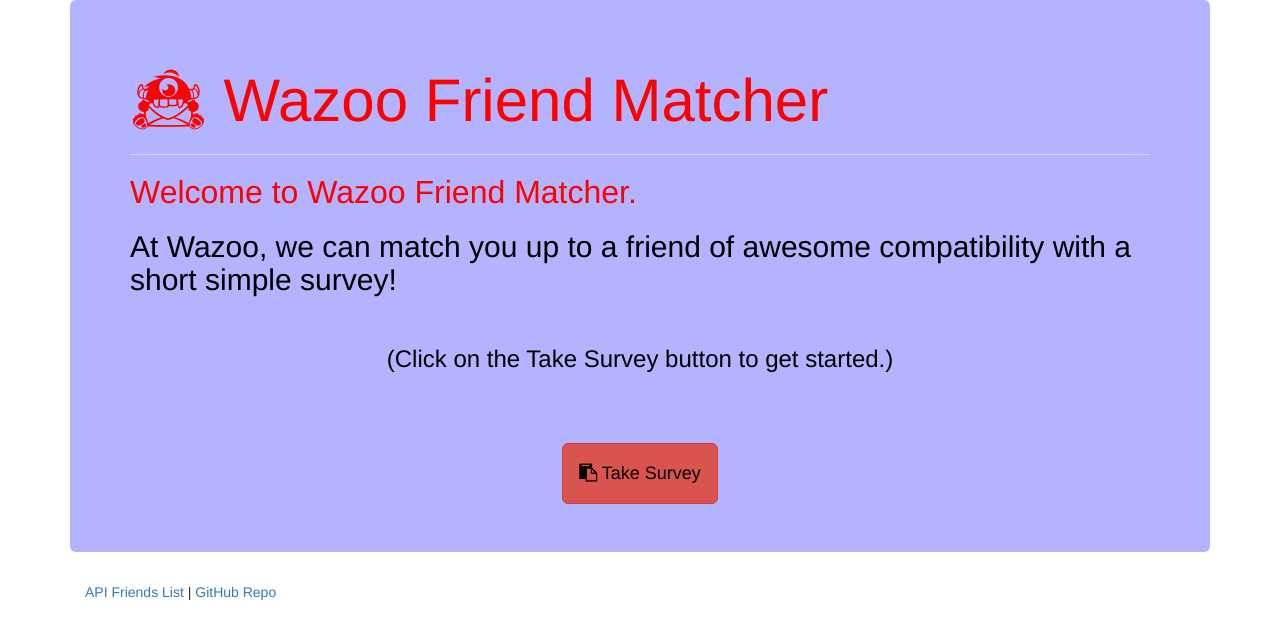
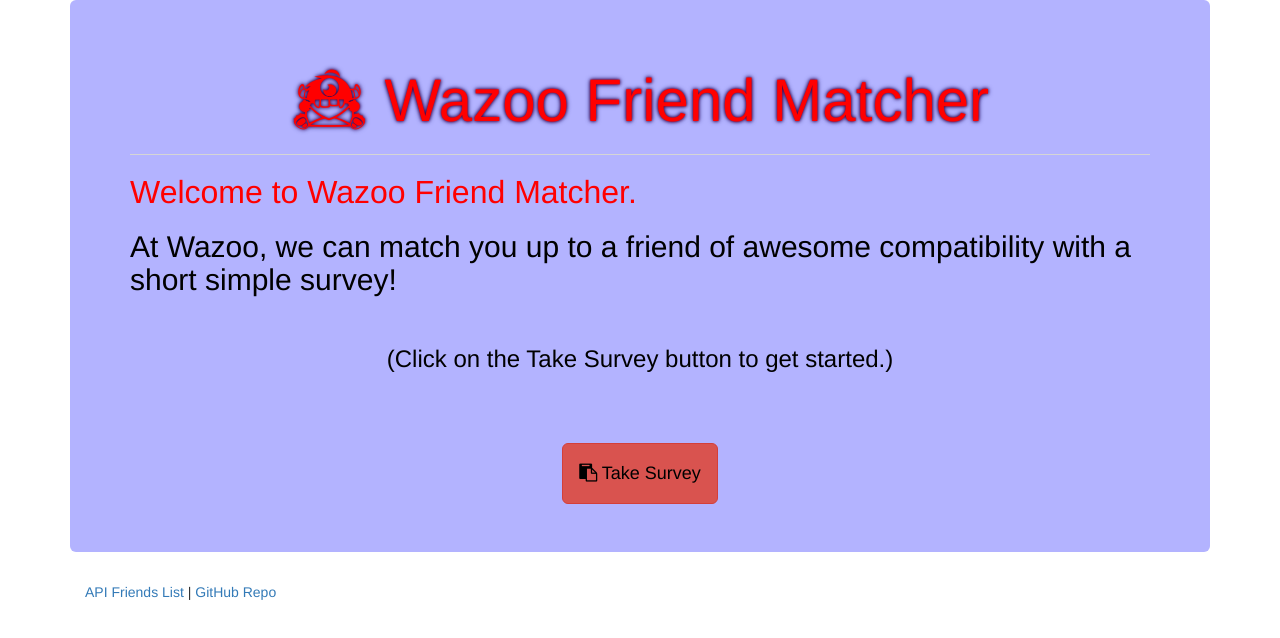
Before and after one commit to deejxue/friend-finder, a website: page app/public/home.html in a window 1280 px wide. Drawn offline with nearby package versions, Linux system fonts and the light colour scheme.

Commit message:
changes to look of home and survey page

```diff
--- a/app/public/home.html
+++ b/app/public/home.html
@@ -20,7 +20,7 @@
 		<!-- Jumbotron with intro to page -->
 		<div class="jumbotron" style="background-color:#b3b3ff">
 			<!-- Use red text with optin monster glyphicon on welcome page -->
-			<h1 class="" style="font-size:60px;color:red"><i class="fa fa-optin-monster" aria-hidden="true"></i>  Wazoo Friend Matcher</h1>
+			<h1 class="" style="font-size:60px;color:red;text-shadow:0 0 3px #660033,0 0 5px#000066;text-align:center;"><i class="fa fa-optin-monster" aria-hidden="true"></i>  Wazoo Friend Matcher</h1>
 			<hr>
 			<h2 class="" style="font-size:32px;color:red">Welcome to Wazoo Friend Matcher.</h2>
 			<h2 class="" style="color:black">At Wazoo, we can match you up to a friend of awesome compatibility with a short simple survey!</h2>
```
